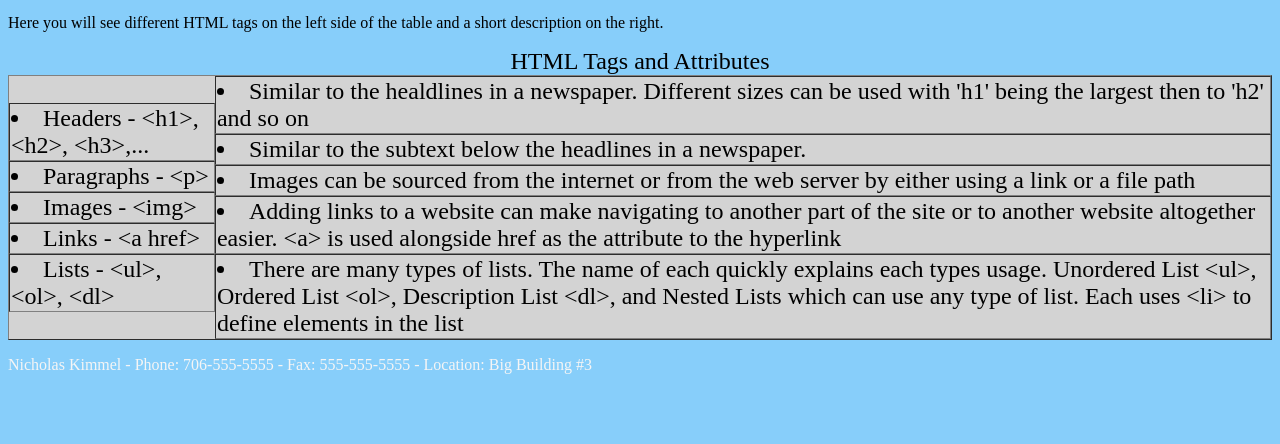
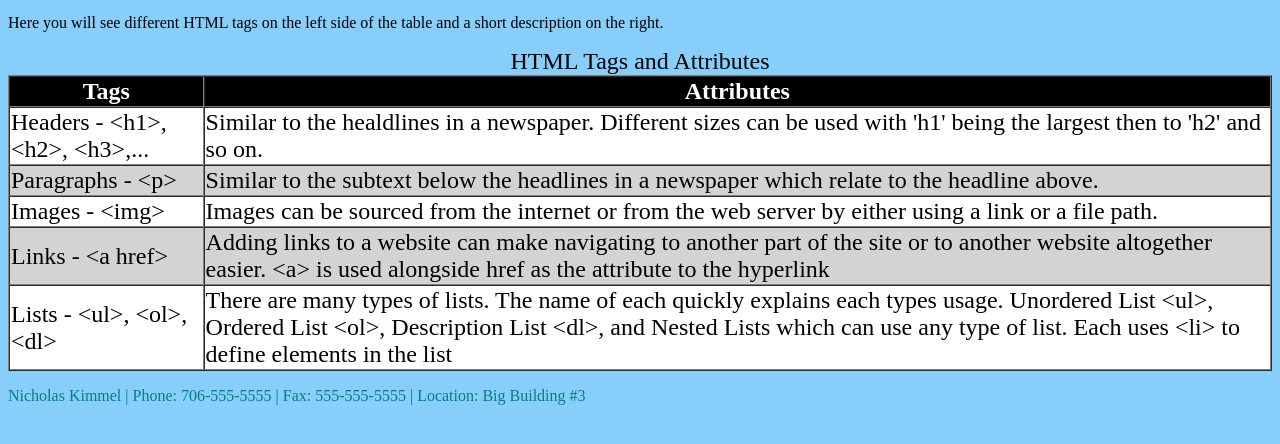
Before and after one commit to kimmel-nicholas/Assignments, a plain HTML site: page page2.html in a window 1280 px wide. Shown: the part 236-680 px from the top of the page. Drawn offline with Linux system fonts and the light colour scheme.

Commit message:
Table revisions and cleaned up code.

```diff
--- a/page2.html
+++ b/page2.html
@@ -19,43 +19,53 @@
 
     </u1>
     </nav>
+    <main>
     <p>
       Here you will see different HTML tags on the left side of the table and a short description on the right.
     </p>
 
 
-      <table width = "100%"border=1px; cellspacing=0>
+      <table width = "100%" border=1px; cellspacing=0>
       <caption>HTML Tags and Attributes</caption>
 
-      <ul>
-        <tr>
-          <td><li>Headers - &lth1&gt, &lth2&gt, &lth3&gt,...</li></td>
-          <td><li>Paragraphs - &ltp&gt</li></td>
-          <td><li>Images - &ltimg&gt</li></td>
-          <td><li>Links - &lta href&gt</li></td>
-          <td><li>Lists - &ltul&gt, &ltol&gt, &ltdl&gt</li></td>
-        </tr>
-      </ul>
+      <tr>
+        <th>Tags</th>
+        <th>Attributes</th>
+      </tr>
 
-      <ol type = "1"><!-- Finally found how to use actual lists in tables properly but now this ordered list is showing bullets even after changing the type. I assume it must be something with how I changed the table properties with CSS or that CSS has tricked me in some way with ordered lists. I could have just added the numbers for each cell but I didn't think you would like that. If we didnt have to use actual lists to number it and I just misread the requirements...idk I'll be sad. I've returned to thsi comment upon giving up home when doing the CSS part of the assignment. It seems that the way I got lists to work in a table has squashed my chances of properly making every other row be a light gray background. I know how to do it and all that its just that my struggle earlier has resulted in more struggle now.-->
-        <tr>
-          <td><li>Similar to the healdlines in a newspaper. Different sizes can be used with 'h1' being the largest then to 'h2' and so on </li></td>
-          <td><li>Similar to the subtext below the headlines in a newspaper. </li></td>
-          <td><li>Images can be sourced from the internet or from the web server by either using a link or a file path</li></td>
-          <td><li>Adding links to a website can make navigating to another part of the site or to another website altogether easier. &lta&gt is used alongside href as the attribute to the hyperlink</li></td>
-          <td><li>There are many types of lists. The name of each quickly explains each types usage. Unordered List &ltul&gt, Ordered List &ltol&gt, Description List &ltdl&gt, and Nested Lists which can use any type of list. Each uses &ltli&gt to define elements in the list</li></td>
-        </tr>
-      </ol>
+      <tr>
+        <td>Headers - &lth1&gt, &lth2&gt, &lth3&gt,...</td>
+        <td>Similar to the healdlines in a newspaper. Different sizes can be used with 'h1' being the largest then to 'h2' and so on.</td>
+      </tr>
+
+      <tr>
+        <td>Paragraphs - &ltp&gt</td>
+        <td>Similar to the subtext below the headlines in a newspaper which relate to the headline above.</td>
+      </tr>
+
+      <tr>
+        <td>Images - &ltimg&gt</td>
+        <td>Images can be sourced from the internet or from the web server by either using a link or a file path.</td>
+      </tr>
+
+      <tr>
+        <td>Links - &lta href&gt</td>
+        <td>Adding links to a website can make navigating to another part of the site or to another website altogether easier. &lta&gt is used alongside href as the attribute to the hyperlink</td>
+      </tr>
+
+      <tr>
+        <td>Lists - &ltul&gt, &ltol&gt, &ltdl&gt</td>
+        <td>There are many types of lists. The name of each quickly explains each types usage. Unordered List &ltul&gt, Ordered List &ltol&gt, Description List &ltdl&gt, and Nested Lists which can use any type of list. Each uses &ltli&gt to define elements in the list</td>
+      </tr>
 
       </table>
 
-    <main>
     </main>
 
     <footer>
 
-      <p style = "position: relative; bottom: 0; width 100%">Nicholas Kimmel - Phone: 706-555-5555 - Fax: 555-555-5555
-        - Location: Big Building #3
+      <p>Nicholas Kimmel | Phone: 706-555-5555 | Fax: 555-555-5555
+        | Location: Big Building #3
       </p>
 
     </footer>
--- a/style.css
+++ b/style.css
@@ -1,26 +1,19 @@
-table {
-	display: table;
-}
-table tr {
-	display: table-cell;
-}
-table tr td {
-	display: block;
-}
-
-
-
-
-
-
-
-
 table{
   font-size: 1.5em;
   font-family: serif;
+  color: black;
+}
+table tr:nth-child(odd){
   background-color: lightgrey;
 }
+table tr:nth-child(even){
+  background-color: white;
+}
 
+table th{
+  color: white;
+  background-color: black;
+}
 
 body {
   background-color: lightskyblue;
@@ -36,7 +29,11 @@ color: black;
 }
 
 footer{
-color: whitesmoke;
+color: teal;
+position: relative;
+bottom: 0;
+width: 100%;
+height: 2.5rem;
 }
 
 nav{
```
Also changed, not shown: index.html (+2 -2 lines), page1.html (+3 -12 lines).
